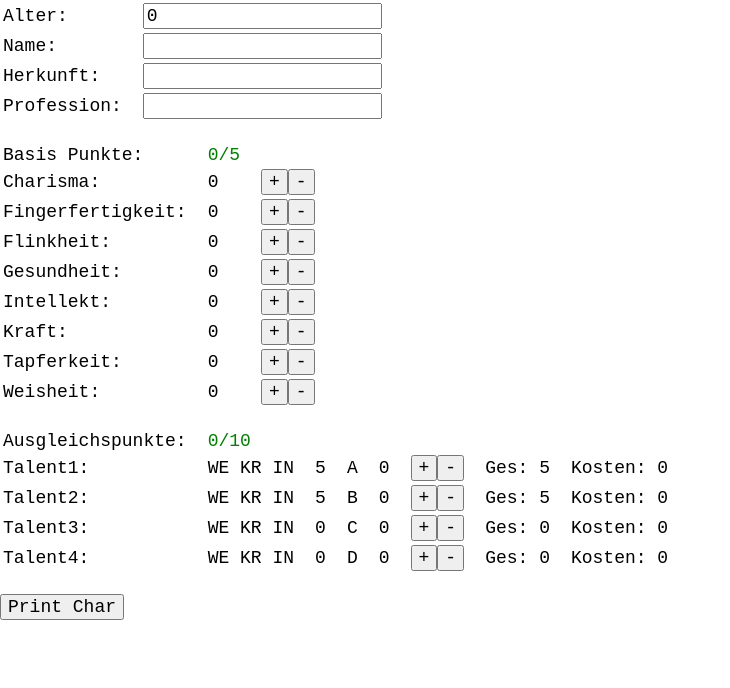
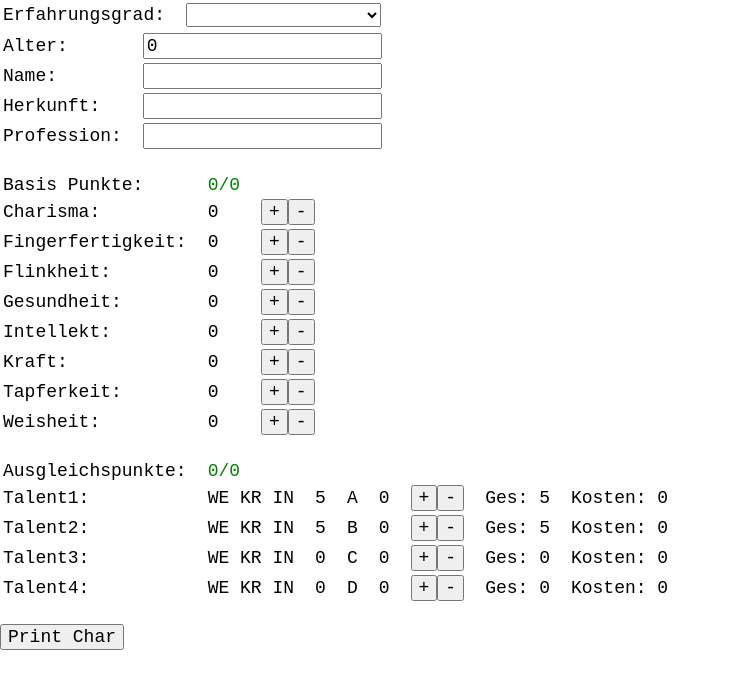
Before and after one commit to Jarpos/jarncc-2, an Angular app: page /editor in a window 1280 px wide. Shown: the top 688 px of the page, without its empty margins (0-730 px from the left). Built offline with nearby package versions, Linux system fonts and the light colour scheme.

Commit message:
add proficencies with ability to choose different ones

```diff
--- a/src/app/pages/c-char-editor/c-char-editor.component.html
+++ b/src/app/pages/c-char-editor/c-char-editor.component.html
@@ -1,3 +1,17 @@
+<!-- Choose proficency -->
+<table>
+    <tr>
+        <td>Erfahrungsgrad:</td>
+        <td>
+            <select [(ngModel)]="character._proficency">
+                <option *ngFor="let p of characterService._proficencies"
+                        [ngValue]="p">{{ p.label }}
+                </option>
+            </select>
+        </td>
+    </tr>
+</table>
+
 <!-- General Information (Name, Age, etc.) -->
 <table>
     <tr *ngFor="let i of character._information | keyvalue">
--- a/src/app/services/character/character.service.ts
+++ b/src/app/services/character/character.service.ts
@@ -4,6 +4,7 @@ import { CharInfo_c } from "./types/CharInfo";
 import { BaseValue_c, get_base_values } from "./types/BaseValue";
 import { Talent_c, get_talents } from "./types/Talent";
 import { Character_c } from './types/Character';
+import { get_proficencies } from './types/Proficency';
 
 @Injectable({
     providedIn: 'root'
@@ -11,6 +12,7 @@ import { Character_c } from './types/Character';
 export class CharacterService {
 
     public _character: Character_c = new Character_c();
+    public _proficencies = get_proficencies();
 
     constructor() { }
 
--- a/src/app/services/character/types/Character.ts
+++ b/src/app/services/character/types/Character.ts
@@ -1,6 +1,7 @@
 import { CharInfo_c, get_char_infos } from "./CharInfo";
 import { BaseValue_c, get_base_values } from "./BaseValue";
 import { Talent_c, get_talents } from "./Talent";
+import { get_proficencies, Proficency_c } from "./Proficency";
 
 export class Character_c {
     constructor() { }
@@ -21,11 +22,7 @@ export class Character_c {
         return s;
     }
 
-    private _maxBasePoints: number = 5;
-    public set maxBasePoints(n: number) { this._maxBasePoints = n; }
-    public get maxBasePoints(): number { return this._maxBasePoints; }
-
-    private _maxTalentPoints: number = 10;
-    public set maxTalentPoints(n: number) { this._maxTalentPoints = n; }
-    public get maxTalentPoints(): number { return this._maxTalentPoints; }
+    public _proficency: Proficency_c = new Proficency_c("", 0, 0, 0, 0);
+    public get maxBasePoints(): number { return this._proficency.MaxBasePoints; }
+    public get maxTalentPoints(): number { return this._proficency.MaxTalentPoints; }
 }
--- /dev/null
+++ b/src/app/services/character/types/Proficency.ts
@@ -0,0 +1,36 @@
+export class Proficency_c {
+    /**
+     * @param lab html label/name of proficency level
+     * @param sbp sum of all available base points
+     * @param mbp max amount of points that can be put into one basevalue
+     * @param stp sum of all available talent points
+     * @param mtp max amount of points that can be put into one talent
+     */
+    constructor(lab: string, sbp: number, mbp: number, stp: number, mtp: number) {
+        this.label = lab;
+        this.SumBasePoints = sbp;
+        this.MaxBasePoints = mbp;
+        this.SumTalentPoints = stp;
+        this.MaxTalentPoints = mtp;
+    }
+
+    public label: string;
+
+    public SumBasePoints: number;
+    public MaxBasePoints: number;
+
+    public SumTalentPoints: number;
+    public MaxTalentPoints: number;
+}
+
+export function get_proficencies(): Array<Proficency_c> {
+    return new Array(
+        new Proficency_c("Kümmerlich", 65, 9, 100, 9),
+        new Proficency_c("Unerfahren", 75, 11, 155, 11),
+        new Proficency_c("Durchschnittlich", 80, 13, 170, 13),
+        new Proficency_c("Erfahren", 85, 14, 200, 14),
+        new Proficency_c("Kompetent", 90, 15, 240, 15),
+        new Proficency_c("Meisterlich", 95, 17, 300, 17),
+        new Proficency_c("Brillant", 110, 19, 350, 20),
+    );
+}
```
